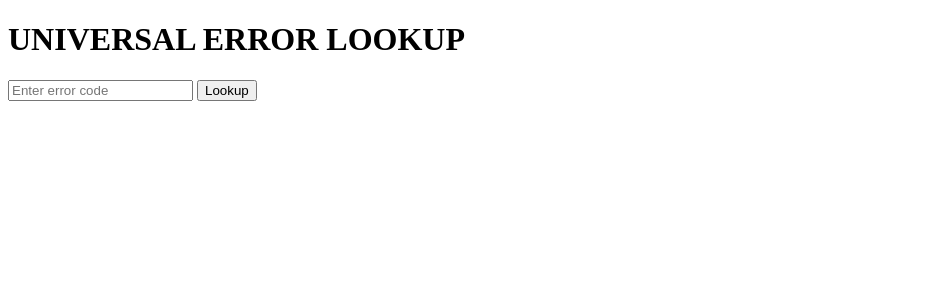
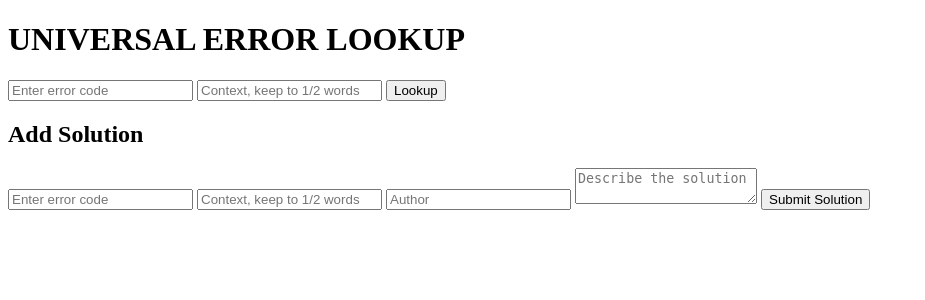
Before and after one commit to aSharcc/universal_error_lookup, a Flask app: page / in a window 1280 px wide. Shown: the top 300 px of the page, without its empty margins (0-925 px from the left). Run offline with Flask 3, Linux system fonts and the light colour scheme.

Commit message:
feat: add HTTP, OS, and AI lookups, caching, and community voting

```diff
--- a/app.py
+++ b/app.py
@@ -1,33 +1,223 @@
 import sqlite3 # import the sqlite3 module for database operations
-from flask import Flask, request, render_template # import Flask and other necessary modules
+from flask import Flask, request, render_template, redirect, session # import Flask and other necessary modules
+import requests # import the requests module for making HTTP requests
+import os # import the os module for interacting with the operating system
+from google import genai # import the genai module from the google package for AI functionality
 
 app = Flask(__name__) # create a Flask application instance
 
+app.secret_key = os.urandom(24)
+
+def init_db():
+    with sqlite3.connect("error_lookup.db") as connection:
+        connection.execute("""
+            CREATE TABLE IF NOT EXISTS solutions (
+                id INTEGER PRIMARY KEY AUTOINCREMENT,
+                error_code TEXT NOT NULL,
+                solution TEXT NOT NULL,
+                author TEXT NOT NULL,
+                context TEXT NOT NULL DEFAULT '',
+                votes INTEGER DEFAULT 0
+            )
+        """)
+
+        connection.execute("""
+            CREATE TABLE IF NOT EXISTS searches (
+                id INTEGER PRIMARY KEY AUTOINCREMENT,
+                error_code TEXT NOT NULL,
+                source_api TEXT NOT NULL,
+                result_summary TEXT NOT NULL,
+                context TEXT NULL DEFAULT '',
+                created_at TIMESTAMP DEFAULT CURRENT_TIMESTAMP,
+                UNIQUE(error_code, context)
+            )
+        """)
+
+        connection.execute("CREATE INDEX IF NOT EXISTS idx_searches_code ON searches(error_code)")
+        connection.execute("CREATE INDEX IF NOT EXISTS idx_solutions_code ON solutions(error_code)")
 
 def get_db():
     connection = sqlite3.connect("error_lookup.db") # connect to the SQLite database
     connection.row_factory = sqlite3.Row # set the row factory to return rows as dictionaries
     return connection # return the database connection
 
+def get_http_error(error_code):
+    if error_code.isdigit() and len(error_code) == 3: # check if the error code is a 3-digit number
+        try:
+            url = f"https://httpstatuses.io/{error_code}.json" # define the URL for the HTTP statuses API
+            response = requests.get(url, timeout=5) # make a GET request to the URL with a timeout
+            if response.status_code == 200: # check if the response status code is 200 (OK)
+                data = response.json() # parse the JSON response
+                summary = f"{data.get('title')}: {data.get('description')}" # create a summary from the title and description
+                return ("HTTP Statuses API", summary) # return the parsed JSON data
+        except requests.RequestException:
+            return None
+    else:
+        return None # return None if the request was not successful
+
+def get_system_error(error_code):
+    if error_code.isdigit():
+        try:
+            message = os.strerror(int(error_code)) # get the system error message for the given error code
+            if message and "Unknown error" not in message: # check if the message is valid and not unknown
+                return ("OS System Error", f"System error {error_code}: {message}") # return the system error message
+        except ValueError:
+            return None # return None if the error code is not valid
+    else:
+        return None # return None if the error code is not a digit
+
+def get_error_from_ai(error_code, context):
+    try:
+        client = genai.Client() # create a client instance for the Google GenAI API
+
+        contents=(
+            f"Explain technical error code '{error_code}' in 2-3 concise sentences. "
+            f"State what causes it and how to fix it. "
+            f"Context: {context if context else 'No additional context provided.'}"
+        )
+
+        response = client.models.generate_content(
+            model="gemini-2.5-flash",
+            contents=contents
+        )
+        return ("AI Generated", response.text.strip()) # return the AI-generated explanation of the error code
+    except Exception as e:
+        return ("Manual Search Needed", f"Could not retrieve information for error code {error_code}. Please search using links below.") # return a message indicating that manual search is needed
+
+def get_error_info(error_code, context):
+    http_result = get_http_error(error_code)
+    if http_result:
+        return http_result
+    system_result = get_system_error(error_code)
+    if system_result:
+        return system_result
+    return get_error_from_ai(error_code, context) # call the AI function to get error information if not found in HTTP or system errors
+
 @app.route("/", methods=["GET", "POST"]) # define the route for the home page
 def index():
-    if request.method == "POST": # check if the request method is POST
-        error_code = request.form["error_code"] # get the error code from the form data
-        if not error_code: # check if the error code is empty
-            return render_template("index.html", error="Please enter an error code.") # render the index.html template with an error message
-        connection = get_db() # get the database connection
-        cached_result = connection.execute("SELECT * FROM searches WHERE error_code = ?", (error_code,)).fetchone() # check if the error code is already in the database
-        if cached_result: # if the error code is found in the database
-            return render_template("index.html", error_code=error_code, result=cached_result) # render the index.html template with the cached result
-        else: # if the error code is not found in the database
-            summary = f"Summary for error code {error_code}" # create a summary for the error code
-            connection.execute("INSERT INTO searches (error_code, source_api, result_summary) VALUES (?, ?, ?)", (error_code, "API", summary)) # insert the new error code and summary into the database
-            connection.commit() # commit the changes to the database
-        new_result = connection.execute("SELECT * FROM searches WHERE error_code = ?", (error_code,)).fetchone() # retrieve the newly inserted record
+    error_code = request.form.get("error_code", "").strip() or request.args.get("error_code", "").strip() # get the error code from the form data
+    context = request.form.get("context", "").strip() or request.args.get("context", "").strip() # get the context from the form data (optional)
+    page = request.form.get("page", 1, type=int) or request.args.get("page", 1, type=int)
+
+    if error_code: # check if the error code is empty
+        connection = get_db() # get a database connection
+        try:
+            cached_result = connection.execute(
+                "SELECT source_api, result_summary, context FROM searches WHERE error_code = ? AND context = ?",
+                (error_code, context)
+            ).fetchone() # check if the error code is already in the database
+
+            if cached_result: # if the error code is found in the database
+                result_data = {
+                    "error_code": error_code,
+                    "source_api": cached_result["source_api"],
+                    "result_summary": cached_result["result_summary"],
+                    "context": cached_result["context"]
+                }
+            else: # if the error code is not found in the database
+                source_api, summary = get_error_info(error_code, context) # call the error information lookup function
+                result_data = {
+                    "error_code": error_code,
+                    "source_api": source_api,
+                    "result_summary": summary,
+                    "context": context
+                }
+                if source_api != "Manual Search Needed": # if the source API is not "Manual Search Needed"
+                    connection.execute(
+                        "INSERT OR IGNORE INTO searches (error_code, source_api, result_summary, context) VALUES (?, ?, ?, ?)",
+                        (error_code, source_api, summary, context)
+                    ) # insert the new error code and summary into the database
+                    connection.commit() # commit the changes to the database
+
+            offset = (page-1) * 10
+
+            user_solutions = connection.execute(
+                "SELECT id, solution, author, votes FROM solutions WHERE error_code = ? ORDER BY votes DESC LIMIT 10 OFFSET ?",
+                (error_code, offset)
+            ).fetchall() # fetch all solutions for the given error code
+
+            total_count = connection.execute(
+                "SELECT COUNT(*) FROM solutions WHERE error_code = ?",
+                (error_code,)
+            ).fetchone()[0]
+        finally:
+            connection.close() # close the database connection
+
+        voted_solutions = session.get("voted_solutions", [])
+
+        return render_template(
+            "index.html",
+            error_code=error_code,
+            result=result_data, context=context,
+            user_solutions=user_solutions,
+            voted_solutions=voted_solutions,
+            page=page,
+            total_count=total_count
+        ) # render the index.html template with the new result
+
+    return render_template("index.html")
+
+
+
+@app.route("/add_solution", methods=["POST"]) # define the route for the searches page
+def add_solution():
+    error_code = request.form.get("error_code", "").strip() # get the error code from the form data
+    author = request.form.get("author", "").strip() # get the author from the form data
+    solution = request.form.get("solution", "").strip() # get the solution from the form
+    context = request.form.get("context", "").strip() # get the context from the form
+
+    if not error_code or not author or not solution: # check if any of the required fields are empty
+        return render_template("index.html", error="Please enter all required fields to add a solution.") # redirect to the home page if any required field is empty
+
+    connection = get_db() # get a database connection
+    try:
+        connection.execute(
+            "INSERT INTO solutions (error_code, solution, author, context, votes) VALUES (?, ?, ?, ?, 0)",
+            (error_code, solution, author, context)
+        ) # insert the new solution into the database
+        connection.commit() # commit the changes to the database
+    finally:
         connection.close() # close the database connection
-        return render_template("index.html", error_code=error_code, result=new_result) # render the index.html template with the new result
-    else:
-        return render_template("index.html") # render the index.html template
+    return redirect(f"/?error_code={error_code}&context={context}")
+
+@app.route("/vote", methods=["POST"]) # define the route for the searches page
+def vote():
+    solution_id = request.form.get("solution_id") # get the solution ID from the query parameters
+    vote_type = request.form.get("vote_type") # get the vote type from the query parameters (upvote or downvote)
+    error_code = request.form.get("error_code")
+    context = request.form.get("context", "").strip()
+    page = request.form.get("page", 1, type=int)
+
+    if "voted_solutions" not in session:
+        session["voted_solutions"] = []
+
+    if solution_id: # check if the solution ID is provided
+        solution_id_int = int(solution_id)
+
+        if solution_id_int not in session["voted_solutions"]:
+            connection = get_db() # get a database connection
+            try:
+                if vote_type == "upvote": # check if the vote type is upvote
+                    connection.execute(
+                        "UPDATE solutions SET votes = votes + 1 WHERE id = ?",
+                        (solution_id,)
+                    ) # increment the vote count for the specified solution ID
+                    connection.commit() # commit the changes to the database
+                elif vote_type == "downvote": # check if the vote type is downvote
+                    connection.execute(
+                        "UPDATE solutions SET votes = votes - 1 WHERE id = ?",
+                        (solution_id,)
+                    ) # decrement the vote count for the specified solution ID
+                    connection.commit() # commit the changes to the database
+                session["voted_solutions"].append(solution_id_int)
+                session.modified = True
+            finally:
+                connection.close() # close the database connection
+
+            return redirect(f"/?error_code={error_code}&context={context}&page={page}")
+
+    return redirect("/")
 
 if __name__ == "__main__": # check if the script is run directly
+    init_db()
     app.run(debug=True) # run the Flask application in debug mode
--- a/templates/index.html
+++ b/templates/index.html
@@ -1,13 +1,15 @@
 <!DOCTYPE html>
 <html lang="en">
     <head>
+        <meta charset="UTF-8">
         <title>Universal Error Lookup</title>
-
+        <link rel="stylesheet" href="./static/style.css">
     </head>
     <body>
         <h1>UNIVERSAL ERROR LOOKUP</h1>
         <form method="POST" action="/">
-            <input type="text" name="error_code" placeholder="Enter error code">
+            <input type="text" name="error_code" placeholder="Enter error code" value="{{ error_code if error_code else '' }}" required>
+            <input type="text" placeholder="Context, keep to 1/2 words" value="{{ context if context else '' }}" name="context">
             <button type="submit">Lookup</button>
         </form>
 
@@ -20,15 +22,73 @@
             <p><b>Error Code:</b> {{ result.error_code }}</p>
             <p><b>Source API:</b> {{ result.source_api }}</p>
             <p><b>Result Summary:</b> {{ result.result_summary }}</p>
-            <a href="https://www.google.com/search?q={{ result.error_code }}+error+fix" target="_blank">
+            <p><b>Context:</b> {{ result.context }}</p>
+            <a href="https://www.google.com/search?q={{ result.error_code|urlencode }}+error+fix" target="_blank" rel="noopener noreferrer">
                 <button type="button">Google Search</button>
             </a>
-            <a href="https://www.google.com/search?q=site:reddit.com+{{ result.error_code }}+error+fix" target="_blank">
+            <a href="https://www.google.com/search?q=site:reddit.com+{{ result.error_code|urlencode }}+error+fix" target="_blank" rel="noopener noreferrer">
                 <button type="button">Reddit Search</button>
             </a>
-            <a href="https://www.google.com/search?q=site:stackoverflow.com+{{ result.error_code }}+error+fix" target="_blank">
+            <a href="https://www.google.com/search?q=site:stackoverflow.com+{{ result.error_code|urlencode }}+error+fix" target="_blank" rel="noopener noreferrer">
                 <button type="button">Stack Overflow Search</button>
             </a>
+        {% endif %}
+
+        {% if user_solutions %}
+        <h2>User Solutions</h2>
+        <table>
+            <thead>
+                <th scope="col">Author</th>
+                <th scope="col">Votes</th>
+                <th scope="col">Solution</th>
+                <th scope="col">Vote</th>
+            </thead>
+            <tbody>
+                {% for solution in user_solutions %}
+                <tr>
+                    <td>{{ solution.author }}</td>
+                    <td>{{ solution.votes }}</td>
+                    <td>{{ solution.solution }}</td>
+                    <td>
+                        {% if solution.id in voted_solutions %}
+                            <span style="color: green; font-weight: bold;">Voted</span>
+                        {% else %}
+                            <form method="POST" action="/vote">
+                                <input type="hidden" name="solution_id" value="{{ solution.id }}">
+                                <input type="hidden" name="error_code" value="{{ error_code }}">
+                                <input type="hidden" name="context" value="{{ context }}">
+                                <input type="hidden" name="page" value="{{ page }}">
+                                <button type="submit" name="vote_type" value="upvote">Upvote</button>
+                                <button type="submit" name="vote_type" value="downvote">Downvote</button>
+                            </form>
+                        {% endif %}
+                    </td>
+                </tr>
+                {% endfor %}
+
+            </tbody>
+        </table>
+        <div>
+            {% if page > 1 %}
+                <a href="/?error_code={{ error_code }}&context={{ context|urlencode }}&page={{ page - 1 }}">
+                    <button type="button">Previous</button>
+                </a>
             {% endif %}
+            <span>{{ 1+(page-1)*10 }} to {{ (page)*10 }} out of {{ total_count }}</span>
+            {% if (page*10 < total_count) %}
+            <a href="/?error_code={{ error_code }}&context={{ context|urlencode }}&page={{ page + 1 }}">
+                <button type="button">Next</button>
+            </a>
+            {% endif %}
+        </div>
+        {% endif %}
+        <h2>Add Solution</h2>
+        <form method="POST" action="/add_solution">
+            <input type="text" name="error_code" placeholder="Enter error code" value="{{ result.error_code if result else '' }}" required>
+            <input type="text" placeholder="Context, keep to 1/2 words" name="context" value="{{ result.context if result else '' }}">
+            <input type="text" placeholder="Author" name="author" required>
+            <textarea type="text" name="solution" placeholder="Describe the solution" required></textarea>
+            <button type="submit">Submit Solution</button>
+        </form>
     </body>
 </html>
```
Also changed, not shown: init_db.py (+7 -6 lines), schema.sql (+9 -3 lines).
